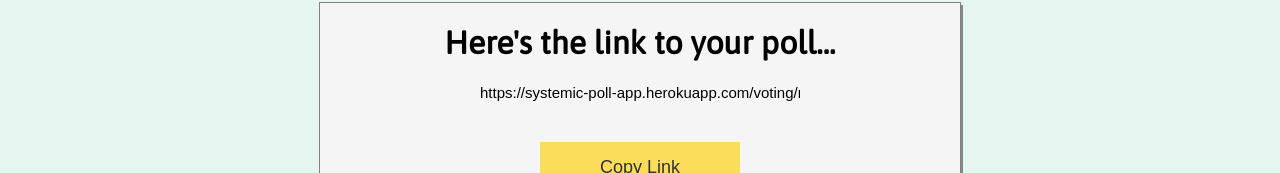
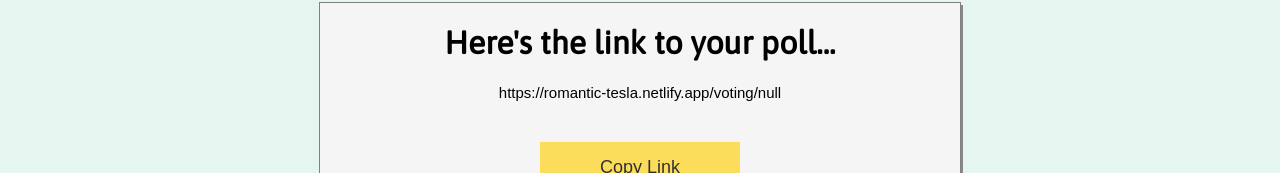
Before and after one commit to karanmann/polling-fullstack, a React (Create React App) app in the folder frontend/: page /pollinglink in a window 1280 px wide. Shown: the part 173-346 px from the top of the page. Built offline with nearby package versions, Linux system fonts and the light colour scheme; the HTML template or start-up script is replaced by a standard one.

Commit message:
Polling link

```diff
--- a/frontend/src/pages/PollingLink.js
+++ b/frontend/src/pages/PollingLink.js
@@ -16,7 +16,7 @@
 export const PollingLink= () => {
   const dispatch = useDispatch()
   const pollId = useSelector((store) => store.poll.pollId) // change if we solve the nesting problem
-  const url = `https://systemic-poll-app.herokuapp.com/voting/${pollId}`
+  const url = `https://romantic-tesla.netlify.app/voting/${pollId}`
   // const url = `http://localhost:3000/voting/${pollId}`
 
   const resetState = () => {
```
Also changed, not shown: 1 other file (tests, documents, lock files or other folders).
